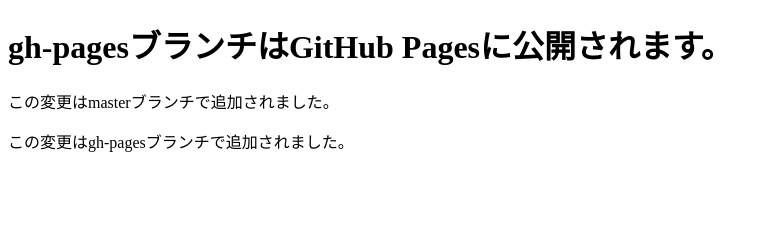
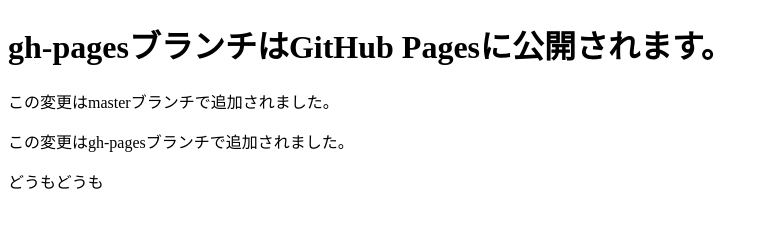
Before and after one commit to tiityann/git-study, a plain HTML site: page index.html in a window 1280 px wide. Shown: the whole page, without its empty margins (0-768 px from the left). Drawn offline with Linux system fonts and the light colour scheme.

Commit message:
段落を追加

```diff
--- a/index.html
+++ b/index.html
@@ -8,6 +8,8 @@
 	<h1>gh-pagesブランチはGitHub Pagesに公開されます。</h1>
 	<p>この変更はmasterブランチで追加されました。</p>
 	<p>この変更はgh-pagesブランチで追加されました。</p>
+	<p>どうもどうも</p>
+
 
 </body>
 </html>
```
